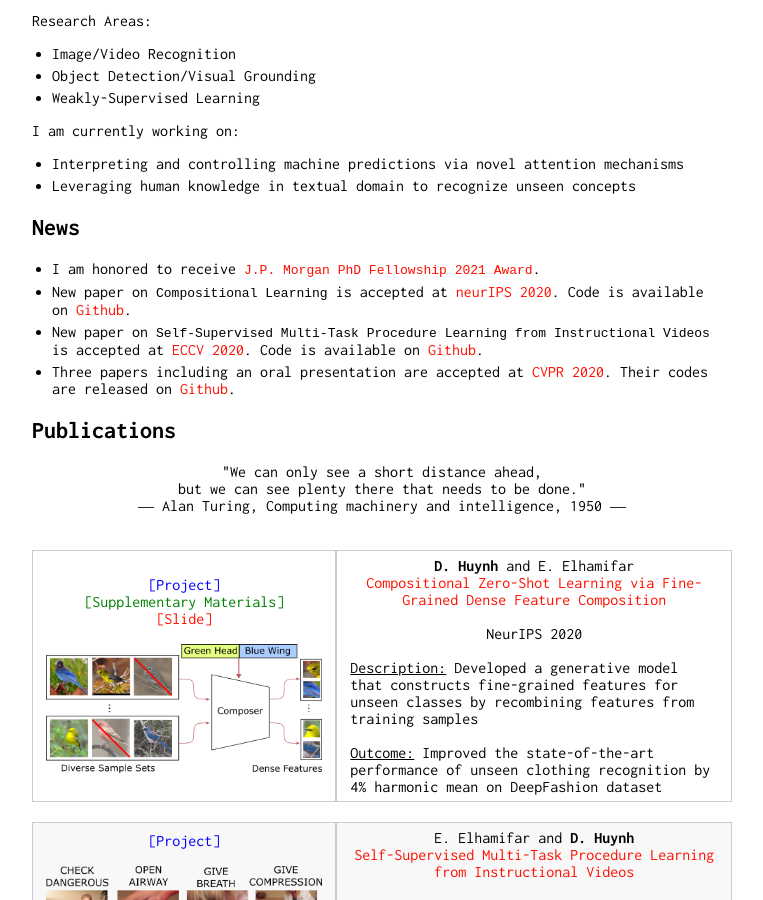
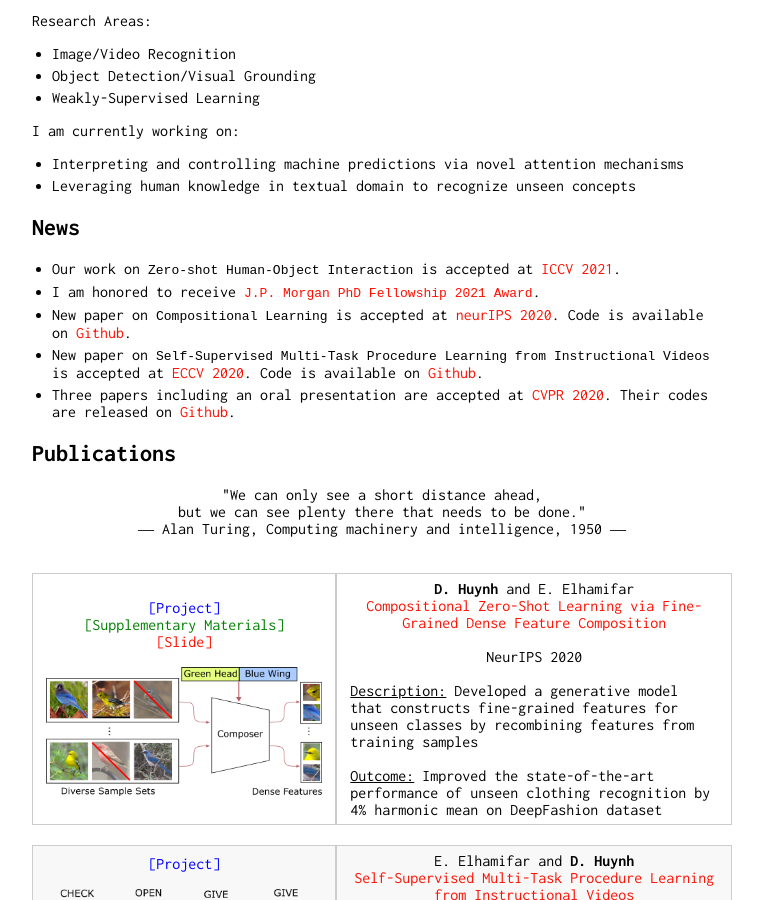
Before and after one commit to ZiweiXU/hbdat.github.io, a Jekyll site: the page built from index.md, in a window 1280 px wide and 900 px high, scrolled down 569 px. Shown: the whole window, without its empty margins (258-1021 px from the left). Built offline with Jekyll 4.4.1, drawn with Linux system fonts in a browser that asks for light colours.

Commit message:
Update index.md

````diff
--- a/index.md
+++ b/index.md
@@ -32,6 +32,7 @@ I am currently working on:
 + Leveraging human knowledge in textual domain to recognize unseen concepts
 
 ## News
++ Our work on ```Zero-shot Human-Object Interaction``` is accepted at [ICCV 2021](http://iccv2021.thecvf.com/).
 + I am honored to receive [```J.P. Morgan PhD Fellowship 2021 Award```](https://www.jpmorgan.com/technology/artificial-intelligence/research-awards/phd-fellowship).
 + New paper on ```Compositional Learning``` is accepted at [neurIPS 2020](https://neurips.cc/Conferences/2020). Code is available on [Github](https://github.com/hbdat/neurIPS20_CompositionZSL).
 + New paper on ```Self-Supervised Multi-Task Procedure Learning from Instructional Videos``` is accepted at [ECCV 2020](https://eccv2020.eu/). Code is available on [Github](https://github.com/hbdat/eccv20_Multi_Task_Procedure_Learning).
````
